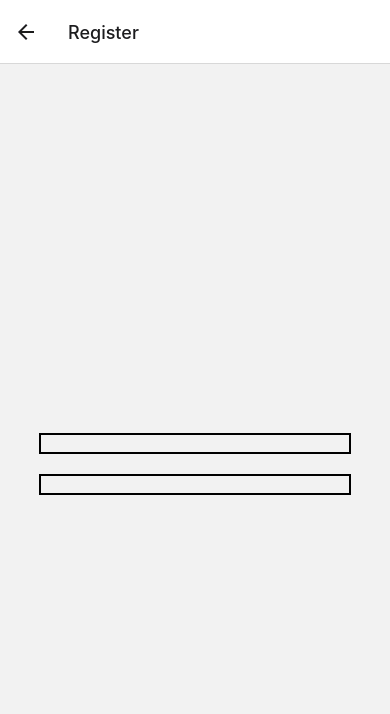
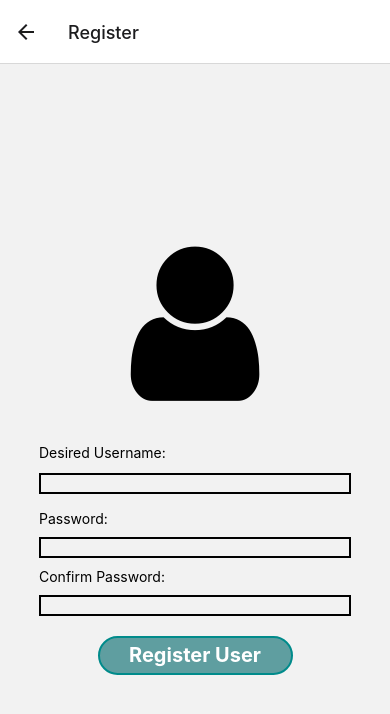
Before and after one commit to emiliobielanski/Chat-App, a React Native app: screen /Register in a window 390 px wide. Shown: the top 714 px of the page. Built offline with nearby package versions, Linux system fonts and the light colour scheme.

Commit message:
Register page done!

```diff
--- a/components/Register.js
+++ b/components/Register.js
@@ -1,11 +1,55 @@
-import React from 'react'
+import React, { useState} from 'react'
 import { Text, TextInput, View, StyleSheet, Button, Pressable } from 'react-native'
+import { FontAwesome } from '@expo/vector-icons';
+import { useNavigation } from '@react-navigation/native';
 const Register = () => {
+    const navigation = useNavigation()
+    const [username, setUsername] = useState("")
+    const [password, setPassword] = useState("")
+
+
+    const handleRegister = async () => {
+
+        try {
+
+            const credentials = {
+                username: username,
+                password: password
+            };
+
+            const response = await fetch("https://chat-api-with-auth.up.railway.app/auth/register",{
+                method: "POST",
+                headers: {
+                    "Content-Type": "application/json",
+                },
+                body: JSON.stringify(credentials)
+            })
+
+            const data = await response.json();
+            if (data.status == "200") {
+                alert("User Successfully Registered! Redirecting...")
+                setTimeout(function(){
+                   navigation.navigate("Login")
+                }, 1000);
+            }
+        } catch (error) {
+            console.log(error)
+        }
+
+    }
+
   return (
     <View style={styles.container}>
-
-        <TextInput style={styles.username}/>
-        <TextInput  style={styles.password}/>
+        <FontAwesome name="user" size={180} color="black" />
+        <Text style={{marginTop: 30, alignSelf: "flex-start", marginLeft: "10%"}}>Desired Username:</Text>
+        <TextInput style={styles.username}  value={username}  onChangeText={setUsername}/>
+        <Text style={{alignSelf: "flex-start", marginLeft: "10%"}}>Password:</Text>
+        <TextInput  style={styles.password}  value={password} onChangeText={setPassword} secureTextEntry={true}/>
+        <Text style={{alignSelf: "flex-start", marginLeft: "10%"}}>Confirm Password:</Text>
+        <TextInput  style={styles.password} secureTextEntry={true} />
+        <Pressable style={styles.registerButton} onPress={handleRegister} >
+            <Text style={{fontSize: 20, fontWeight: "bold", color: "white"}}> Register User </Text>
+        </Pressable>
 
     </View>
   )
@@ -25,11 +69,25 @@ const styles = StyleSheet.create({
         borderWidth: 2,
         borderColor: "black",
         width: "80%",
-        margin: 20,
+        marginHorizontal: 20,
+        marginBottom: 16,
+        marginTop: 12,
     },
     password: {
         borderWidth: 2,
         borderColor: "black",
         width: "80%",
+        margin: 10,
+    },
+    registerButton: {
+        borderColor: "darkcyan",
+        borderWidth: 2,
+        backgroundColor: "cadetblue",
+        width: "50%",
+        height: "5%",
+        marginTop: 10,
+        alignItems: "center",
+        justifyContent: "center",
+        borderRadius: 20,
     }
 })
```
